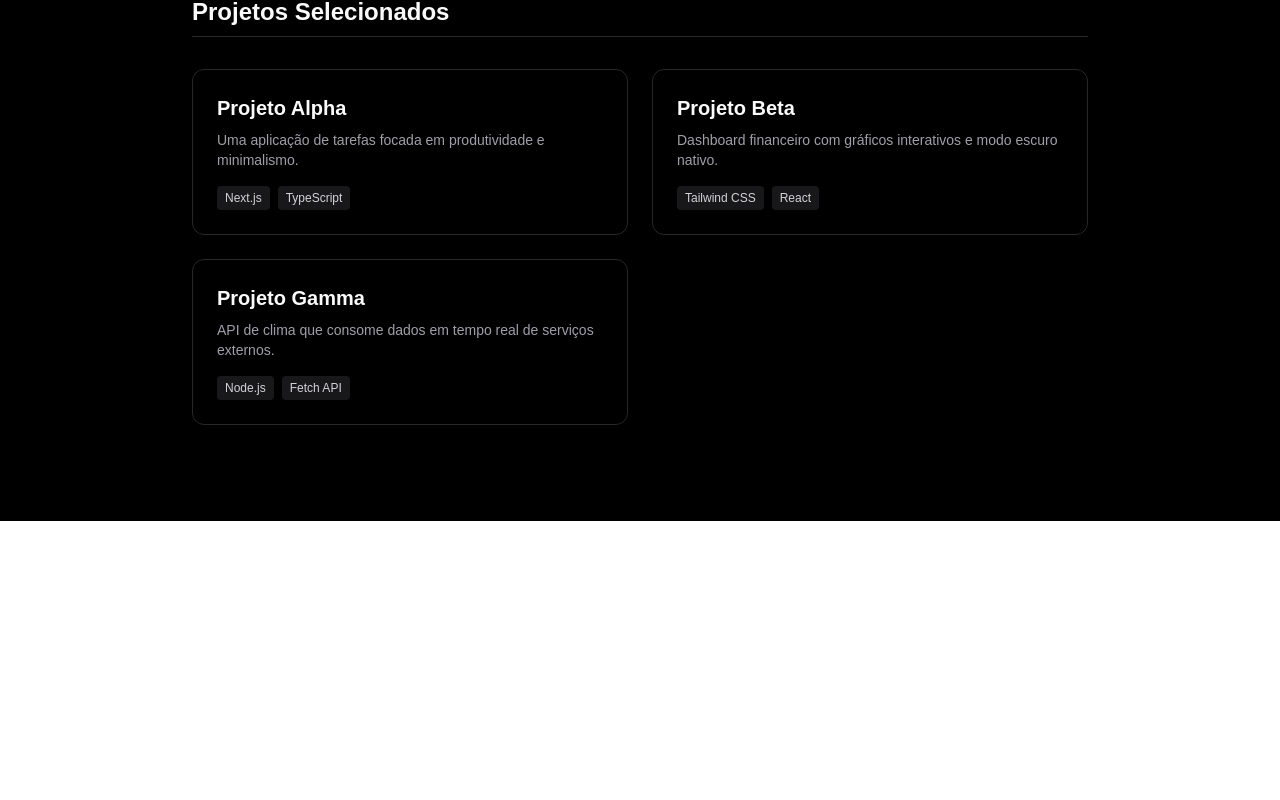
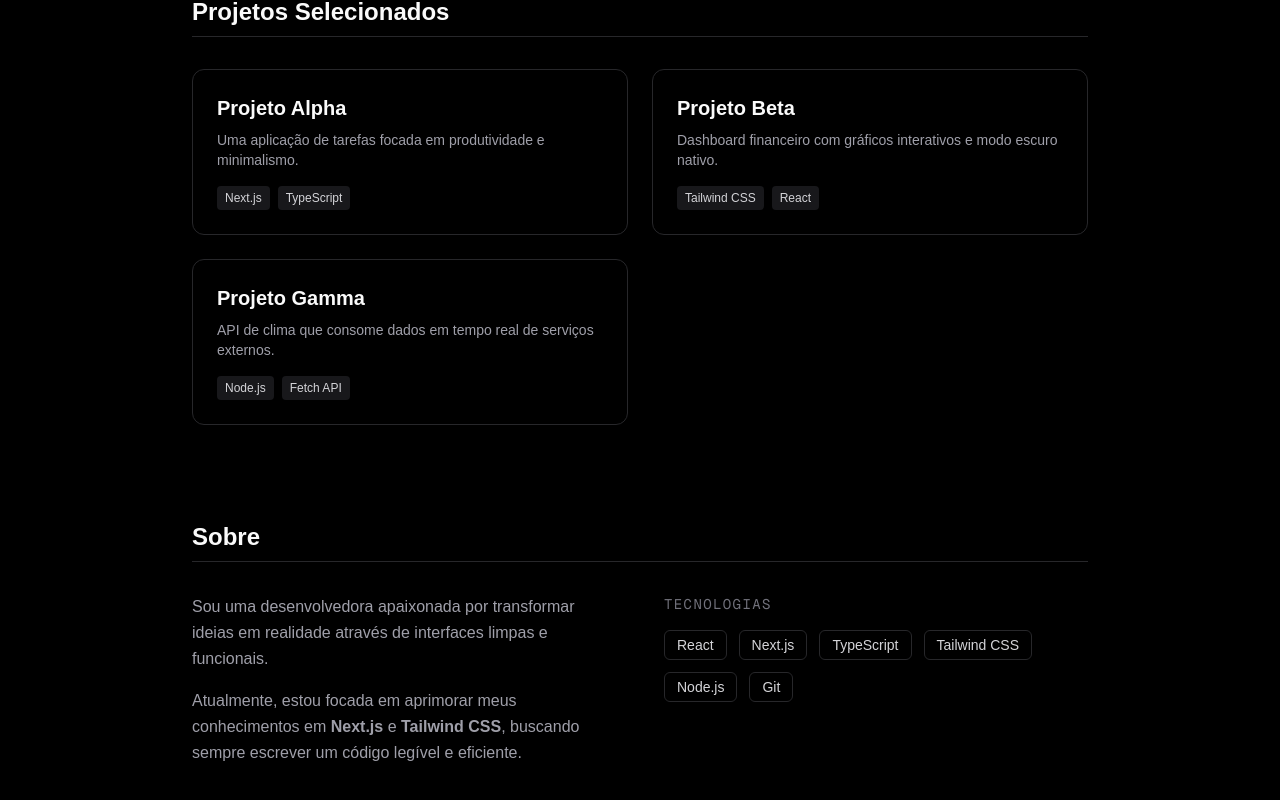
Before and after one commit to FilippaBittencourt/meu-portfolio, a Next.js app: page / in a window 1280 px wide. Shown: the part 370-1170 px from the top of the page. Before the commit the page ends 891 px from the top, so only its background shows below. Built offline with nearby package versions, Linux system fonts and the light colour scheme.

Commit message:
feat: adiciona seção sobre mim e tecnologias

```diff
--- a/app/page.tsx
+++ b/app/page.tsx
@@ -66,6 +66,36 @@ export default function Home() {
           ))}
         </div>
       </section>
+      {/* Seção Sobre Mim */}
+<section id="sobre" className="w-full max-w-4xl mt-24 mb-20">
+  <h2 className="text-2xl font-semibold mb-8 border-b border-zinc-800 pb-2">
+    Sobre
+  </h2>
+
+  <div className="grid grid-cols-1 md:grid-cols-2 gap-12">
+    <div className="text-zinc-400 leading-relaxed space-y-4">
+      <p>
+        Sou uma desenvolvedora apaixonada por transformar ideias em realidade através de interfaces limpas e funcionais.
+      </p>
+      <p>
+        Atualmente, estou focada em aprimorar meus conhecimentos em <strong>Next.js</strong> e <strong>Tailwind CSS</strong>, buscando sempre escrever um código legível e eficiente.
+      </p>
+    </div>
+
+    <div>
+      <h3 className="text-sm font-mono text-zinc-500 uppercase tracking-widest mb-4">
+        Tecnologias
+      </h3>
+      <div className="flex flex-wrap gap-3">
+        {["React", "Next.js", "TypeScript", "Tailwind CSS", "Node.js", "Git"].map((skill) => (
+          <span key={skill} className="px-3 py-1 border border-zinc-800 rounded-md text-sm text-zinc-300">
+            {skill}
+          </span>
+        ))}
+      </div>
+    </div>
+  </div>
+</section>
     </main>
   );
 }
```
